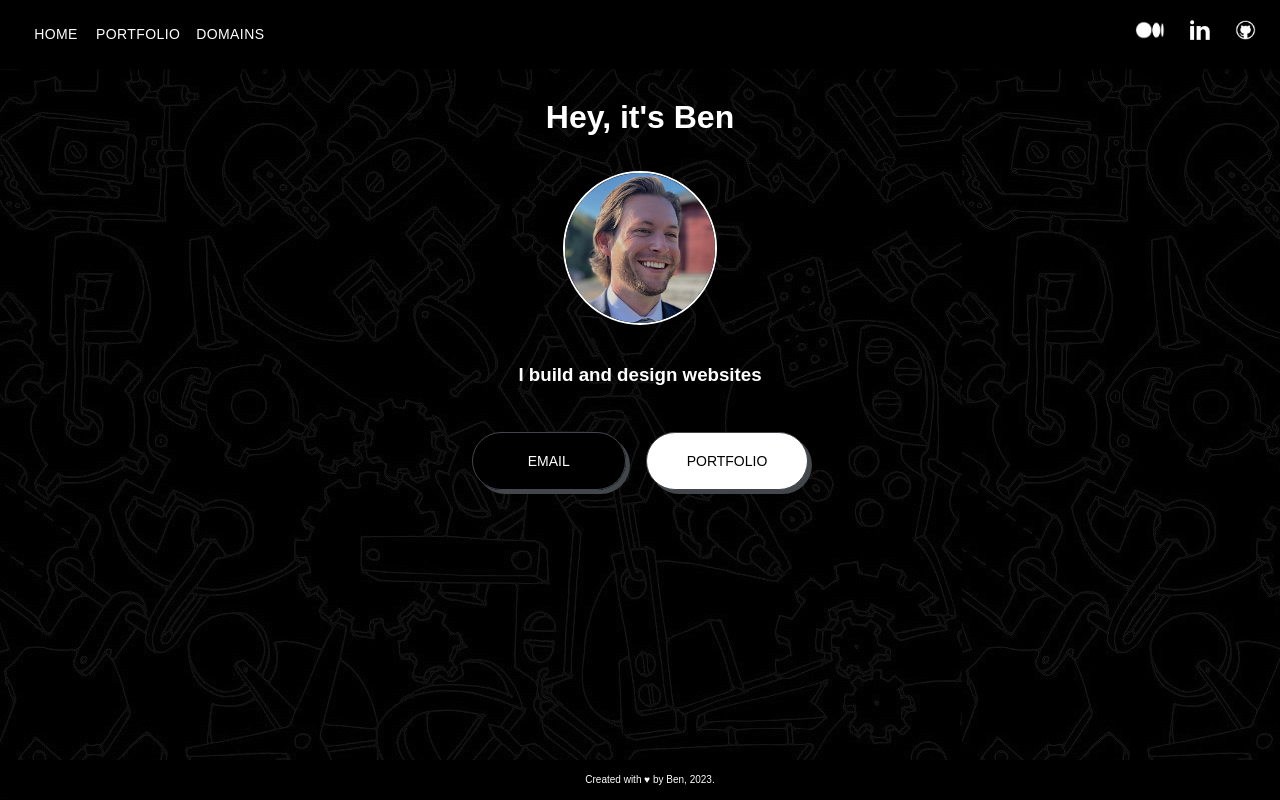
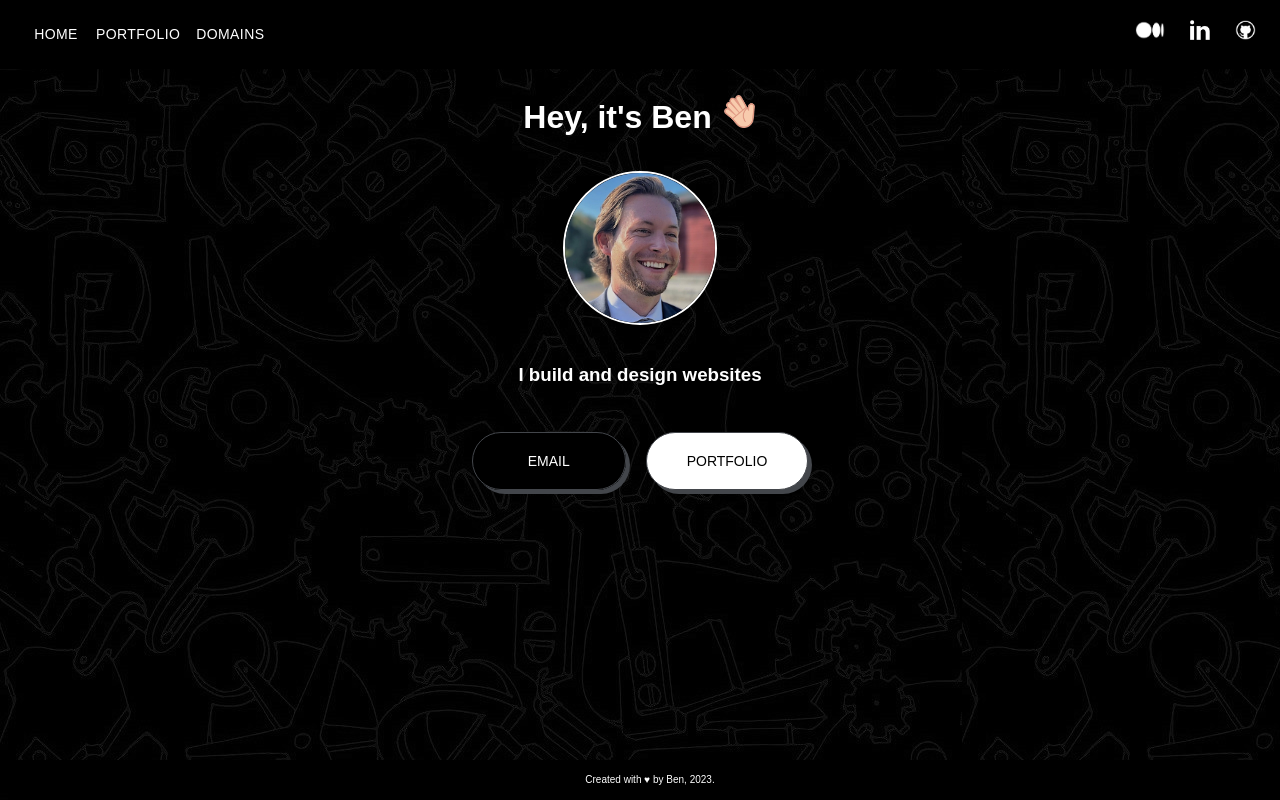
Before and after one commit to benhurley/website-upgrade, a React (Create React App) app: page / in a window 1280 px wide. Built offline with nearby package versions, Linux system fonts and the light colour scheme; a web font is replaced by a local one.

Commit message:
bring back wave animation

```diff
--- a/src/components/Navbar/index.tsx
+++ b/src/components/Navbar/index.tsx
@@ -85,6 +85,7 @@ export const NavBar = () => {
             color: 'white',
             margin: '0.5em 0',
             textDecoration: 'none',
+            cursor: 'pointer',
         },
         bmOverlay: {
             background: 'rgba(0, 0, 0, 0.4)'
@@ -114,6 +115,7 @@ export const NavBar = () => {
                                 customBurgerIcon={false}
                             >
                                 {tabs.map((tab, index) => (
+                                    <div onClick={() => handleTabSelection(tab.path)}>
                                         <FadeInComponent key={index}>
                                             <Button
                                                 key={index}
@@ -123,6 +125,7 @@ export const NavBar = () => {
                                                 {tab.name}
                                             </Button>
                                         </FadeInComponent>
+                                    </div>
                                 ))}
                             </Menu>
                             <LogoContainer>
--- a/src/pages/Home/index.tsx
+++ b/src/pages/Home/index.tsx
@@ -1,6 +1,6 @@
 import { useState } from 'react';
 import { useNavigate } from 'react-router-dom';
-import styled from 'styled-components';
+import styled, { keyframes } from 'styled-components';
 import { PrimaryLinkButton } from '../../components/Buttons/PrimaryLinkButton';
 import { SecondaryButton } from '../../components/Buttons/SecondaryButton';
 import { FadeInComponent } from '../../helpers/FadeInComponent';
@@ -10,6 +10,35 @@ import { FadeInSpin } from '../../helpers/FadeInSpin';
 
 const nftHeadshot = require("../../img/nft.png");
 const benHeadshot = require("../../img/ben.png");
+const hand = require("../../img/hand.png");
+
+const waveAnimation = keyframes`
+  0% { transform: rotate( 0.0deg) }
+ 10% { transform: rotate(14.0deg) scale(1.3); }  /* The following five values can be played with to make the waving more or less extreme */
+ 20% { transform: rotate(-8.0deg) scale(1.3); }
+ 30% { transform: rotate(14.0deg) scale(1.3); }
+ 50% { transform: rotate( 0.0deg) }  /* Reset for the last half to pause */
+100% { transform: rotate( 0.0deg) }
+`;
+
+const WaveContainer = styled.div`
+  display: flex;
+  justify-content: center;
+  align-items: center;
+`
+
+const Wave = styled.div`
+  animation-delay: 1.75s;
+  animation-name: ${waveAnimation};
+  animation-duration: 2.25s;
+  transform-origin: 70% 70%;
+  display: inline-block;
+`;
+
+const Hand = styled.img`
+height: 35px;
+padding-left: 10px;
+`
 
 const Container = styled.div`
 overflowX: hidden;
@@ -54,7 +83,12 @@ export const Home = () => {
     <FadeInComponent>
       <Container>
         <FadeInComponent timeout={500}>
+          <WaveContainer>
             <SlideInText text="Hey, it&apos;s Ben" size="h1" />
+            <FadeInComponent timeout={1000}>
+              <Wave><Hand src={hand} alt="waiving hand" /></Wave>
+            </FadeInComponent>
+          </WaveContainer>
         </FadeInComponent>
         <AvatarContainer>
           <ReactCardFlip
@@ -74,14 +108,14 @@ export const Home = () => {
             />
           </ReactCardFlip>
         </AvatarContainer>
-        <FadeInComponent timeout={1500}>
-          <SlideInText text="I build and design websites" size="h3" delay={750} />
+        <FadeInComponent timeout={2400}>
+          <SlideInText text="I build and design websites" size="h3" delay={2400} />
         </FadeInComponent>
         <CTAContainer>
-          <FadeInSpin timeout={2400} startDegrees='-25'>
+          <FadeInSpin timeout={3200} startDegrees='-25'>
             <ReachOutButton href="mailto:justbenfyi@pm.me">Email</ReachOutButton>
           </FadeInSpin>
-          <FadeInSpin timeout={2800} startDegrees='25'>
+          <FadeInSpin timeout={3600} startDegrees='25'>
             <ShowMeButton onClick={() => navigate("/portfolio")}>Portfolio</ShowMeButton>
           </FadeInSpin>
         </CTAContainer>
```
Lines whose indentation alone changed are shown as unchanged.
